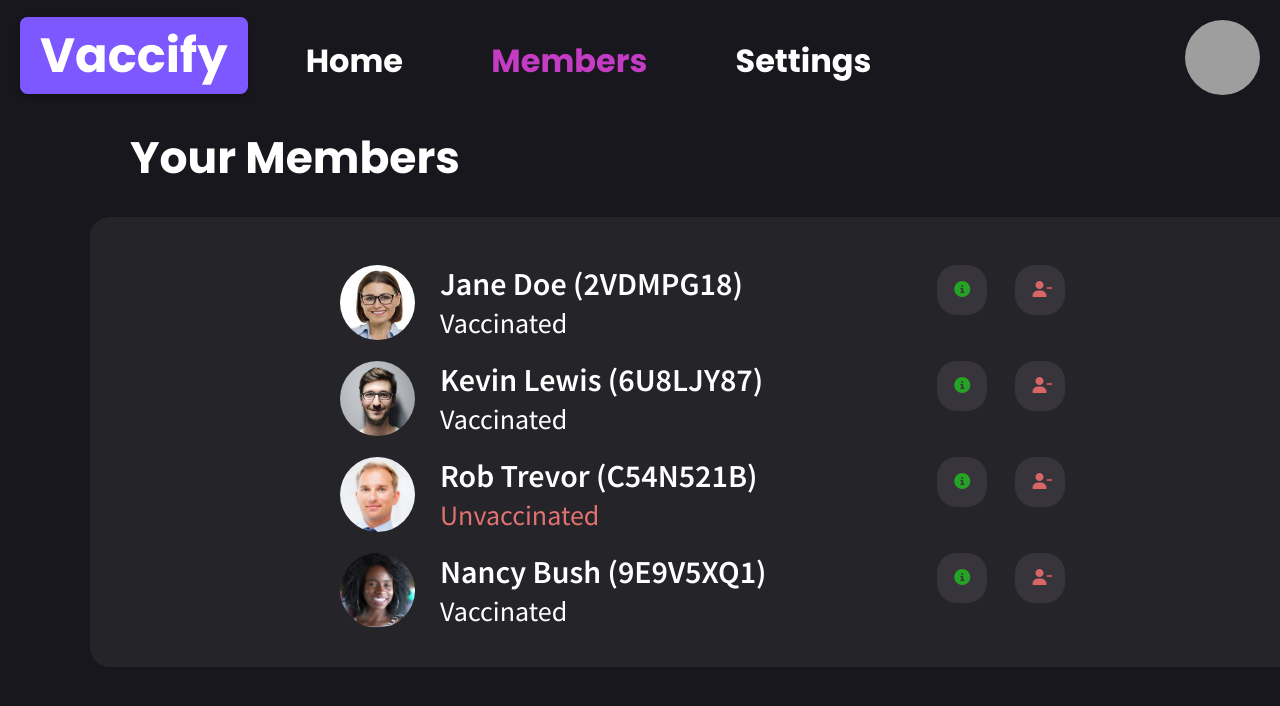
After one commit to Nishant-Ray/VeriVax, a Flask app: page /members in a window 1280 px wide; the page is wider, and only the part inside the window is pictured. The commit adds this page. Shown: the top 706 px of that part. Run offline with Flask 2, Linux system fonts and the light colour scheme; some libraries are stand-ins or nearby versions; grey boxes are pictures that could not be loaded.

Commit message:
Added stuff

```diff
--- a/app.py
+++ b/app.py
@@ -5,6 +5,11 @@ import random
 app = Flask(__name__)
 
 app.secret_key = "hello there"
+
+# alert = {
+#     "type": "invite", # invite, delete, or doctor update
+#     "from": "N4I2N521",
+# }
 
 users = []
 
@@ -17,7 +22,8 @@ admin = {
     "organization": "VMware",
     "id": "2VDMPG18",
     "vaccine": True,
-    "profile": "/profile_4.jpg"
+    "profile": "/profile_4.jpg",
+    "alerts": []
 }
 
 kevin = {
@@ -27,9 +33,10 @@ kevin = {
     "dob": "1992-07-21",
     "type": "Member",
     "organization": "VMware",
-    "id": "C54N521B",
+    "id": "6U8LJY87",
     "vaccine": True,
-    "profile": "/profile_1.jpeg"
+    "profile": "/profile_1.jpeg",
+    "alerts": []
 }
 
 rob = {
@@ -41,7 +48,8 @@ rob = {
     "organization": "VMware",
     "id": "C54N521B",
     "vaccine": False,
-    "profile": "/profile_2.jpg"
+    "profile": "/profile_2.jpg",
+    "alerts": []
 }
 
 nancy = {
@@ -53,7 +61,8 @@ nancy = {
     "organization": "VMware",
     "id": "9E9V5XQ1",
     "vaccine": True,
-    "profile": "/profile_3.jpg"
+    "profile": "/profile_3.jpg",
+    "alerts": []
 }
 
 users.append(admin)
@@ -116,14 +125,17 @@ def register():
         else:
             type = "Manager"
 
-
         newUser = {
             "email": request.form["em"],
             "password": request.form["pw"],
             "name": request.form["nm"],
             "dob": request.form["dob"],
             "type": type,
-            "organization": None
+            "organization": None,
+            "id": generateID(),
+            "vaccine": False,
+            "profile": "/default_profile.png",
+            "alerts": []
         }
 
         accountExists = False
@@ -154,6 +166,33 @@ def members():
 
     return render_template("members.html")
 
+@app.route('/<id>')
+def user(id):
+
+    for user in users:
+        if user["id"] == id:
+            return render_template("user.html", specifiedUser=user)
+
+    return redirect(url_for("members"), code=302)
+
+@app.route('/delete:<id>')
+def delete(id):
+    global users
+
+    for user in users:
+        if user["id"] == id:
+
+            deleteAlert = {
+                "type": "delete", # invite, delete, or doctor update
+                "from": session["currentUser"]["id"]
+            }
+            user["alerts"].append(deleteAlert)
+
+            user["organization"] = None
+            break
+
+    return redirect(url_for("members"), code=302)
+
 @app.route("/logout")
 def logout():
     session.pop("currentUser", None)
@@ -171,11 +210,30 @@ def logout():
 def generateID():
 
     id = ''
+    unique = True
+
+    while True:
+        unique = True
+        id = randomSequence(8)
+
+        for user in users:
+            if id == user["id"]:
+                unique = False
+
+        if unique:
+            break
+        # else:
+        #     continue
+
+    return id
+
+def randomSequence(length):
+    id = ''
     letters = 'ABCDEFGHIJKLMNOPQRSTUVWXYZ'
     nums = '1234567890'
 
-    for x in range(8):
-        if(random.randint(0, 1) == 0):
+    for x in range(length):
+        if random.randint(0, 1) == 0:
             id += letters[random.randint(0, 25)]
         else:
             id += nums[random.randint(0, 9)]
--- a/static/css/static.css
+++ b/static/css/static.css
@@ -172,3 +172,49 @@ label {
     font-weight: 500;
     color: white;
 }
+
+.section {
+    background-color: rgb(37, 36, 41);
+    color: white;
+    border-radius: 20px;
+    display: inline-block;
+    width: 655px;
+    height: 250px;
+    margin: auto;
+    margin-right: 20px;
+    vertical-align: top;
+    text-align: center;
+}
+
+.icon {
+    width: 50px;
+    height: 50px;
+    border-radius: 20px;
+    padding-top: 12.5px;
+    padding-left: 17.5px;
+    display: inline-block;
+    margin-right: 25px;
+    transition: all 0.2s;
+    background-color: rgb(55, 53, 59);
+}
+
+.icon:hover {
+    transform: scale(1.1);
+    text-decoration: none;
+}
+
+.positive {
+    color: rgb(37, 163, 37);
+}
+
+.positive:hover {
+    color: rgb(37, 163, 37);
+}
+
+.negative {
+    color: rgb(216, 102, 102);
+}
+
+.negative:hover {
+    color: rgb(216, 102, 102);
+}
--- /dev/null
+++ b/templates/members.html
@@ -0,0 +1,75 @@
+<!DOCTYPE html>
+<html lang="en">
+	<head>
+		<!-- Required meta tags -->
+		<meta charset="utf-8">
+		<meta name="viewport" content="width=device-width, initial-scale=1, shrink-to-fit=yes">
+		<!-- Bootstrap CSS -->
+		<link rel="stylesheet" href="https://stackpath.bootstrapcdn.com/bootstrap/4.4.1/css/bootstrap.min.css" integrity="sha384-Vkoo8x4CGsO3+Hhxv8T/Q5PaXtkKtu6ug5TOeNV6gBiFeWPGFN9MuhOf23Q9Ifjh" crossorigin="anonymous">
+		<!-- CSS stylesheets -->
+		<link rel="stylesheet" href="{{ url_for('static', filename='css/static.css') }}">
+		<link rel="stylesheet" href="{{ url_for('static', filename='css/members.css') }}">
+		<!-- JavaScripts -->
+		<script type="text/javascript" src="{{ url_for('static', filename='js/primary.js') }}"></script>
+		<!-- Google Fonts -->
+		<link href="https://fonts.googleapis.com/css2?family=Poppins:ital,wght@0,100;0,200;0,300;0,400;0,500;0,600;0,700;0,800;0,900;1,100;1,200;1,300;1,400;1,500;1,600;1,700;1,800;1,900&display=swap" rel="stylesheet">
+		<link href="https://fonts.googleapis.com/css2?family=Source+Sans+Pro:ital,wght@0,200;0,300;0,400;0,600;0,700;0,900;1,200;1,300;1,400;1,600;1,700;1,900&display=swap" rel="stylesheet">
+		<!-- Icons -->
+		<script src="https://kit.fontawesome.com/deef0bf4ed.js" crossorigin="anonymous"></script>
+
+		<title>Vaccify</title>
+	</head>
+
+	<body style="font-family: 'Source Sans Pro', sans-serif; background-color: rgb(23, 23, 29); overflow-y: hidden;">
+		<div id="navbar">
+			<a class="klasse-title" href="/">Vaccify</a>
+			<a class="navlink" href="/">Home</a>
+			<a class="navlink active" href="/members">Members</a>
+			<a class="navlink" href="/settings">Settings</a>
+			<img class="profile" src={{ currentUser["profile"] }} alt="profile" onclick="window.open('/settings', '_self')">
+		</div>
+
+		<div style="padding-left: 90px; padding-top: 10px;">
+			<h1 class="title" style="padding-left: 40px;">Your Members</h1>
+			<br>
+
+            <div class="section" style="width: 1350px; height: 450px; overflow-y: auto;">
+                <br><br>
+                {% for user in users if user["organization"] != None and user["id"] != currentUser["id"] and count|length < 3 %}
+
+                    <div style="text-align: left; padding-left: 0;">
+                        <img class="user-profile" src={{ user["profile"] }} alt="profile" style="float: left; margin-left: 250px;" onclick="window.open('/{{ user['id'] }}', '_self')">
+                        <div style="float: left; margin-top: 0px; margin-left: 25px;">
+                            <h2 style="cursor: pointer;" onclick="window.open('/{{ user['id'] }}', '_self')">
+                                <span style="font-weight: 600;">{{ user["name"] }} ({{ user["id"] }})</span>
+                                <br>
+                                {% if user["vaccine"] %}
+                                    <span style="font-size: 28px;">Vaccinated</span>
+                                {% else %}
+                                    <span style="font-size: 28px; color: rgb(226, 113, 113);">Unvaccinated</span>
+                                {% endif %}
+                            </h2>
+                        </div>
+
+                        <div style="float: right; margin-right: 350px;">
+                            <a href="/{{ user['id'] }}" target="blank" class="icon positive" style="display: inline-block;">
+                                <div>
+                                    <i class="fa fa-info-circle" aria-hidden="true"></i>
+                                </div>
+                            </a>
+                            <a href="/delete:{{ user['id'] }}" target="blank" class="icon negative" style="display: inline-block;">
+                                <div>
+                                    <i class="fa fa-user-minus" aria-hidden="true"></i>
+                                </div>
+                            </a>
+                        </div>
+                    </div>
+                    <br><br><br><br>
+
+                {% endfor %}
+            </div>
+
+		</div>
+		<br>
+	</body>
+</html>
```
Also changed, not shown: static/css/index.css (deleted, +0 -12 lines), templates/index.html (+13 -2 lines), templates/user.html (added, +74 -0 lines), static/css/members.css (added), static/css/user.css (added), templates/settings.html (added).
